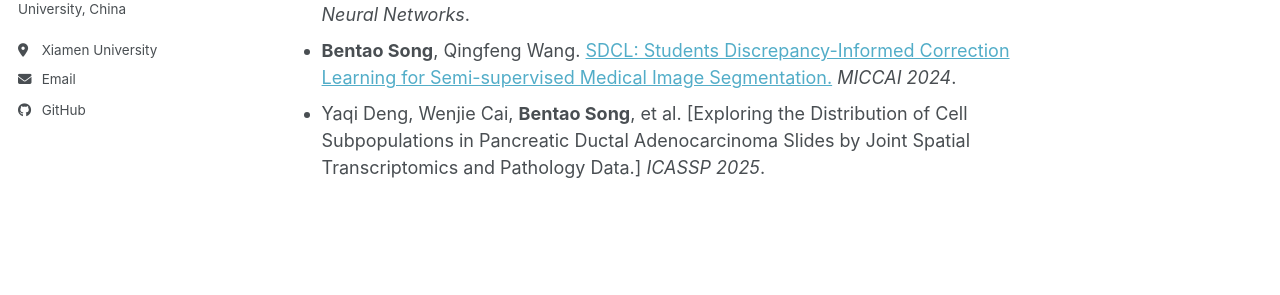
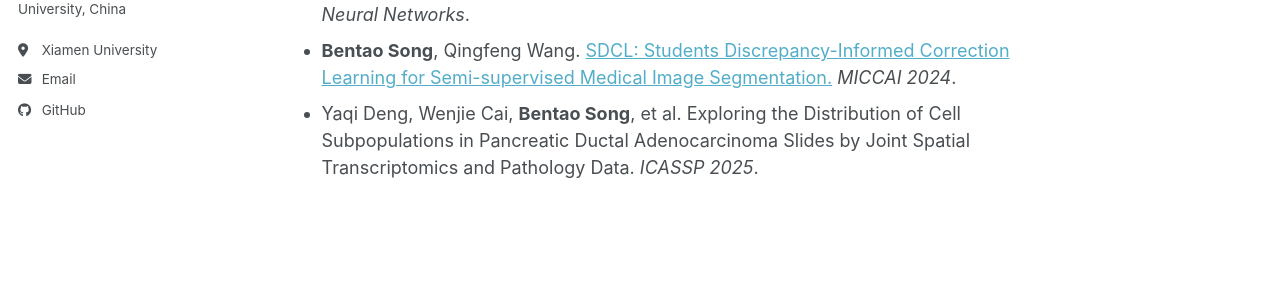
Before and after one commit to pascalcpp/pascalcpp.github.io, a Jekyll site: the page built from _pages/about.md, in a window 1280 px wide. Shown: the part 379-674 px from the top of the page. Built offline with Jekyll 4.4.1, drawn with Linux system fonts in a browser that asks for light colours; a script bundle is joined from its source files by our own code; library files that are not in the unit come from our copies.

```diff
--- a/_pages/about.md
+++ b/_pages/about.md
@@ -14,4 +14,4 @@ I am a Ph.D. student in Computer Science at Xiamen University, with a primary re
 
 + **Bentao Song**, Jun Huang, Qingfeng Wang. [BCMDA: Bidirectional Correlation Maps Domain Adaptation for Mixed Domain Semi-Supervised Medical Image Segmentation.]([https://arxiv.org/pdf/2605.19852](https://arxiv.org/abs/2409.16728)) *Neural Networks*.
 + **Bentao Song**, Qingfeng Wang. [SDCL: Students Discrepancy-Informed Correction Learning for Semi-supervised Medical Image Segmentation.]([https://arxiv.org/pdf/2605.19852](https://arxiv.org/abs/2409.16728)) *MICCAI 2024*.
-+ Yaqi Deng, Wenjie Cai, **Bentao Song**, et al. [Exploring the Distribution of Cell Subpopulations in Pancreatic Ductal Adenocarcinoma Slides by Joint Spatial Transcriptomics and Pathology Data.] *ICASSP 2025*.
++ Yaqi Deng, Wenjie Cai, **Bentao Song**, et al. Exploring the Distribution of Cell Subpopulations in Pancreatic Ductal Adenocarcinoma Slides by Joint Spatial Transcriptomics and Pathology Data. *ICASSP 2025*.
```
